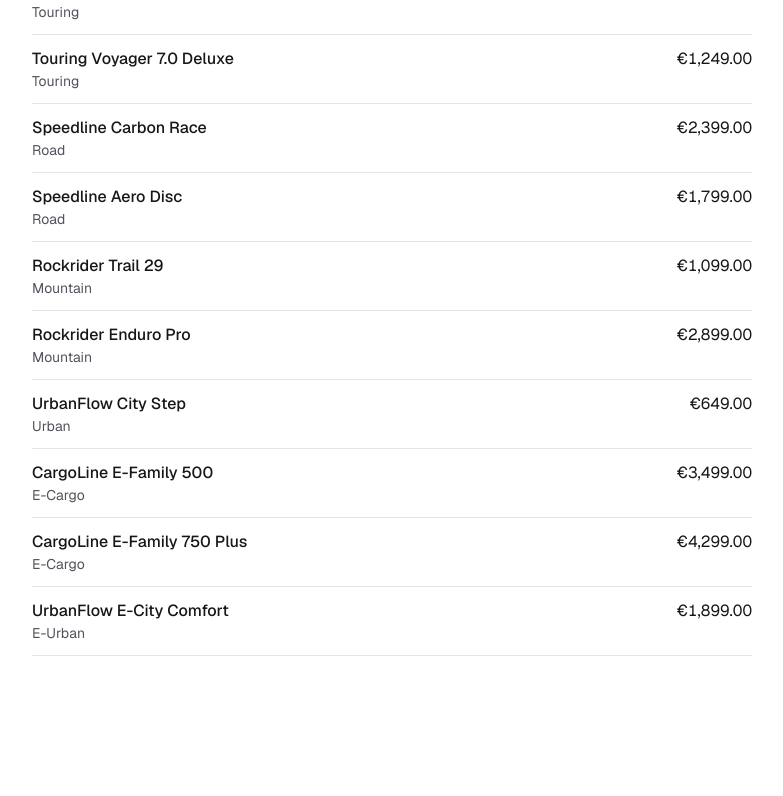
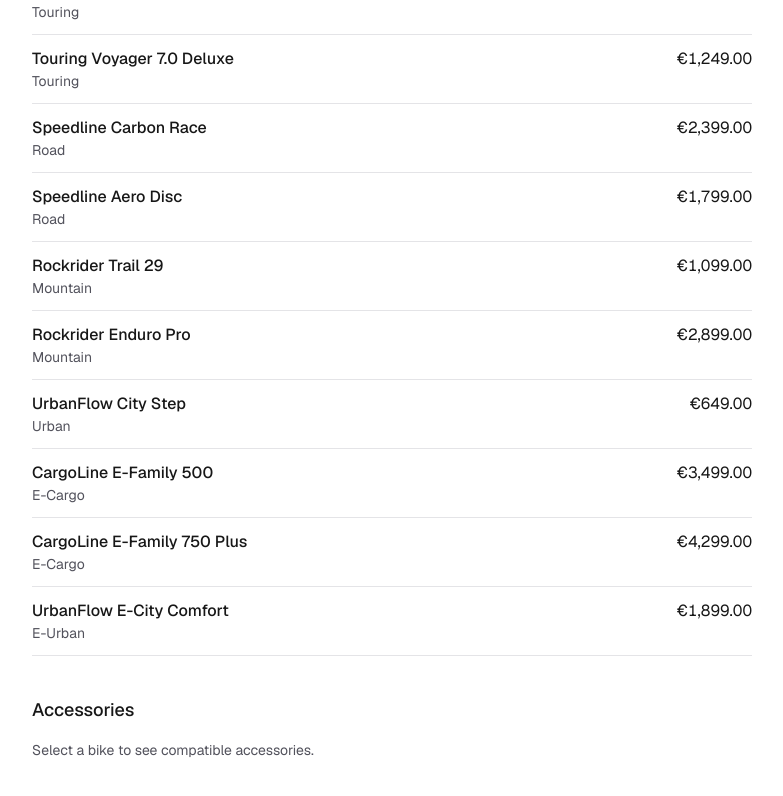
Before and after one commit to konskrit/bike-bundle-configurator, a Next.js app: page /en in a window 1280 px wide. Shown: the part 222-1018 px from the top of the page, without its empty margins (248-1031 px from the left). Before the commit the page ends 918 px from the top, so only its background shows below. Built offline with nearby package versions, Linux system fonts and the light colour scheme.

Commit message:
feat(home): show accessories compatible with selected bike

```diff
--- a/src/app/[locale]/page.tsx
+++ b/src/app/[locale]/page.tsx
@@ -1,17 +1,18 @@
 import { getTranslations } from "next-intl/server";
-import { BikePicker } from "@/components/BikePicker";
-import { getBikes } from "@/server/catalog";
+import { Configurator } from "@/components/Configurator";
+import { getAccessories, getBikes } from "@/server/catalog";
 
 export default async function Home() {
   const translate = await getTranslations("App");
   const bikes = getBikes();
+  const accessories = getAccessories();
 
   return (
     <main className="mx-auto w-full max-w-3xl flex-1 px-6 py-10">
       <h1 className="text-2xl font-semibold tracking-tight">
         {translate("title")}
       </h1>
-      <BikePicker bikes={bikes} />
+      <Configurator bikes={bikes} accessories={accessories} />
     </main>
   );
 }
--- /dev/null
+++ b/src/components/AccessoryList.tsx
@@ -0,0 +1,51 @@
+"use client";
+
+import { useFormatter, useTranslations } from "next-intl";
+import type { Accessory, FrameType } from "@/types/catalog";
+
+type Props = {
+  accessories: Accessory[];
+  frameType: FrameType | null;
+};
+
+export function AccessoryList({ accessories, frameType }: Props) {
+  const translate = useTranslations("App");
+  const format = useFormatter();
+
+  const compatible = frameType
+    ? accessories.filter((accessory) =>
+        accessory.compatibleFrameTypes.includes(frameType),
+      )
+    : [];
+
+  return (
+    <section className="mt-10" aria-labelledby="accessories-heading">
+      <h2 id="accessories-heading" className="text-lg font-medium">
+        {translate("accessoriesHeading")}
+      </h2>
+
+      {!frameType ? (
+        <p className="mt-4 text-sm text-zinc-600">
+          {translate("selectBikeForAccessories")}
+        </p>
+      ) : (
+        <ul className="mt-4 divide-y divide-zinc-200 border-y border-zinc-200">
+          {compatible.map((accessory) => (
+            <li
+              key={accessory.id}
+              className="flex items-baseline justify-between gap-4 py-3"
+            >
+              <p className="font-medium">{accessory.name}</p>
+              <p className="shrink-0 tabular-nums">
+                {format.number(accessory.price, {
+                  style: "currency",
+                  currency: "EUR",
+                })}
+              </p>
+            </li>
+          ))}
+        </ul>
+      )}
+    </section>
+  );
+}
--- a/src/components/BikePicker.tsx
+++ b/src/components/BikePicker.tsx
@@ -1,17 +1,17 @@
 "use client";
 
 import { useFormatter, useTranslations } from "next-intl";
-import { useState } from "react";
 import type { Bike } from "@/types/catalog";
 
 type Props = {
   bikes: Bike[];
+  selectedBikeId: string | null;
+  onSelect: (bikeId: string) => void;
 };
 
-export function BikePicker({ bikes }: Props) {
+export function BikePicker({ bikes, selectedBikeId, onSelect }: Props) {
   const translate = useTranslations("App");
   const format = useFormatter();
-  const [selectedBikeId, setSelectedBikeId] = useState<string | null>(null);
 
   return (
     <section className="mt-8" aria-labelledby="bikes-heading">
@@ -32,7 +32,7 @@ export function BikePicker({ bikes }: Props) {
                 type="button"
                 role="option"
                 aria-selected={selected}
-                onClick={() => setSelectedBikeId(bike.id)}
+                onClick={() => onSelect(bike.id)}
                 className={`flex w-full items-baseline justify-between gap-4 py-3 text-left ${
                   selected ? "bg-zinc-100" : "hover:bg-zinc-50"
                 }`}
--- /dev/null
+++ b/src/components/Configurator.tsx
@@ -0,0 +1,30 @@
+"use client";
+
+import { useState } from "react";
+import { AccessoryList } from "@/components/AccessoryList";
+import { BikePicker } from "@/components/BikePicker";
+import type { Accessory, Bike } from "@/types/catalog";
+
+type Props = {
+  bikes: Bike[];
+  accessories: Accessory[];
+};
+
+export function Configurator({ bikes, accessories }: Props) {
+  const [selectedBikeId, setSelectedBikeId] = useState<string | null>(null);
+  const selectedBike = bikes.find((bike) => bike.id === selectedBikeId) ?? null;
+
+  return (
+    <>
+      <BikePicker
+        bikes={bikes}
+        selectedBikeId={selectedBikeId}
+        onSelect={setSelectedBikeId}
+      />
+      <AccessoryList
+        accessories={accessories}
+        frameType={selectedBike?.frameType ?? null}
+      />
+    </>
+  );
+}
--- a/src/i18n/locales/de.json
+++ b/src/i18n/locales/de.json
@@ -3,6 +3,8 @@
     "title": "Bike Bundle Konfigurator",
     "description": "Stellen Sie ein Fahrrad Bundle mit passendem Zubehör zusammen.",
     "bikesHeading": "Fahrräder",
-    "selectBike": "Fahrrad auswählen"
+    "selectBike": "Fahrrad auswählen",
+    "accessoriesHeading": "Zubehör",
+    "selectBikeForAccessories": "Wählen Sie ein Fahrrad, um kompatibles Zubehör zu sehen."
   }
 }
--- a/src/i18n/locales/en.json
+++ b/src/i18n/locales/en.json
@@ -3,6 +3,8 @@
     "title": "Bike Bundle Configurator",
     "description": "Configure a bike bundle with compatible accessories.",
     "bikesHeading": "Bikes",
-    "selectBike": "Select a bike"
+    "selectBike": "Select a bike",
+    "accessoriesHeading": "Accessories",
+    "selectBikeForAccessories": "Select a bike to see compatible accessories."
   }
 }
```
